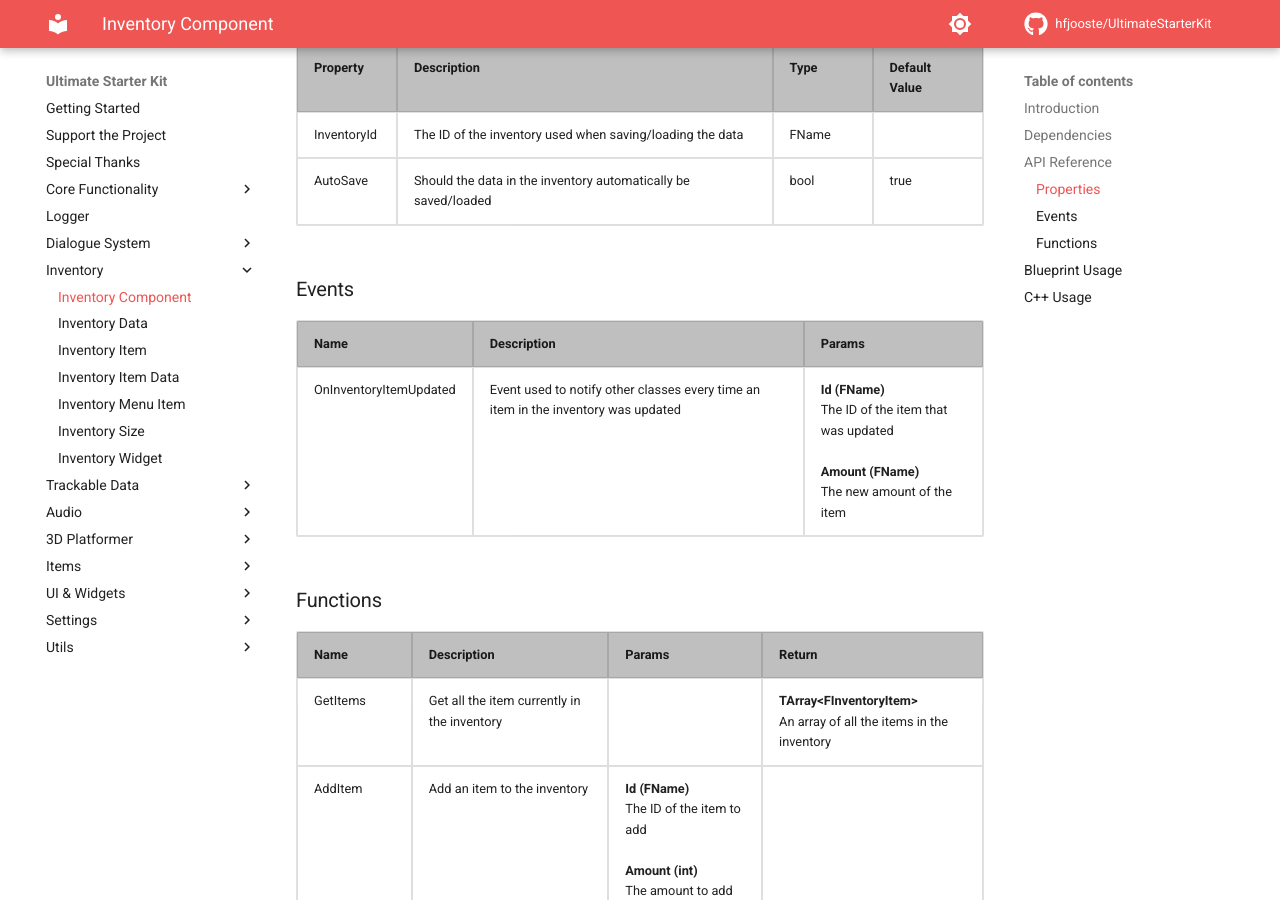
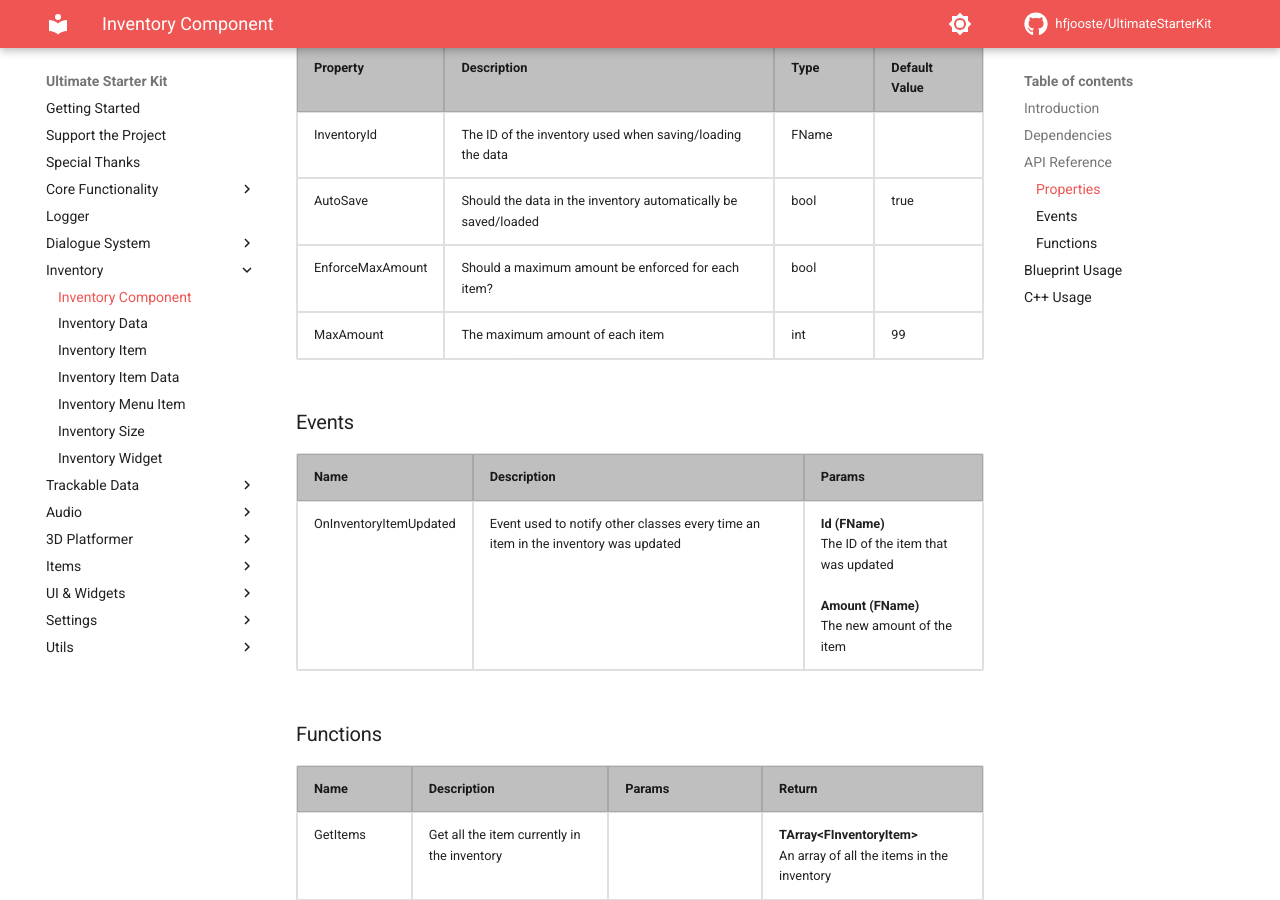
Before and after one commit to hfjooste/UltimateStarterKit, an MkDocs documentation site: the page built from docs/inventorycomponent.md, in a window 1280 px wide and 900 px high, scrolled down 567 px. Built offline with MkDocs 1.6.1 and Material for MkDocs 9.7.7, drawn with Linux system fonts in a browser that asks for light colours; comment, search, counter and statistics services are not loaded.

Commit message:
Added optional max amount to inventory items

```diff
--- a/docs/inventorycomponent.md
+++ b/docs/inventorycomponent.md
@@ -28,6 +28,18 @@ The <code>InventoryComponent</code> relies on other components of this plugin to
 		<td>Should the data in the inventory automatically be saved/loaded</td>
 		<td>bool</td>
 		<td>true</td>
+	</tr>
+	<tr>
+		<td>EnforceMaxAmount</td>
+		<td>Should a maximum amount be enforced for each item?</td>
+		<td>bool</td>
+		<td></td>
+	</tr>
+	<tr>
+		<td>MaxAmount</td>
+		<td>The maximum amount of each item</td>
+		<td>int</td>
+		<td>99</td>
 	</tr>
 </table>
 
```
Also changed, not shown: 4 other files.
